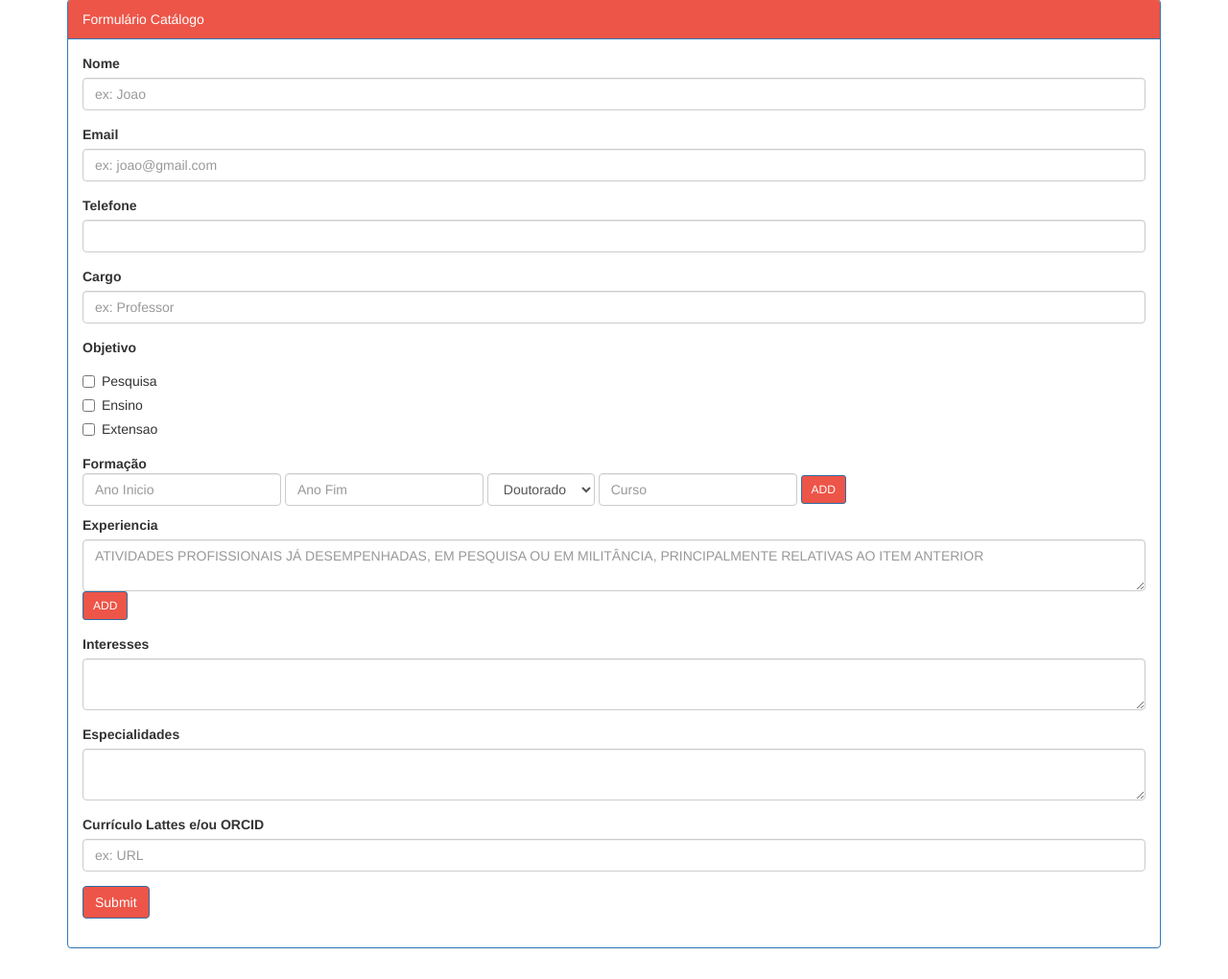
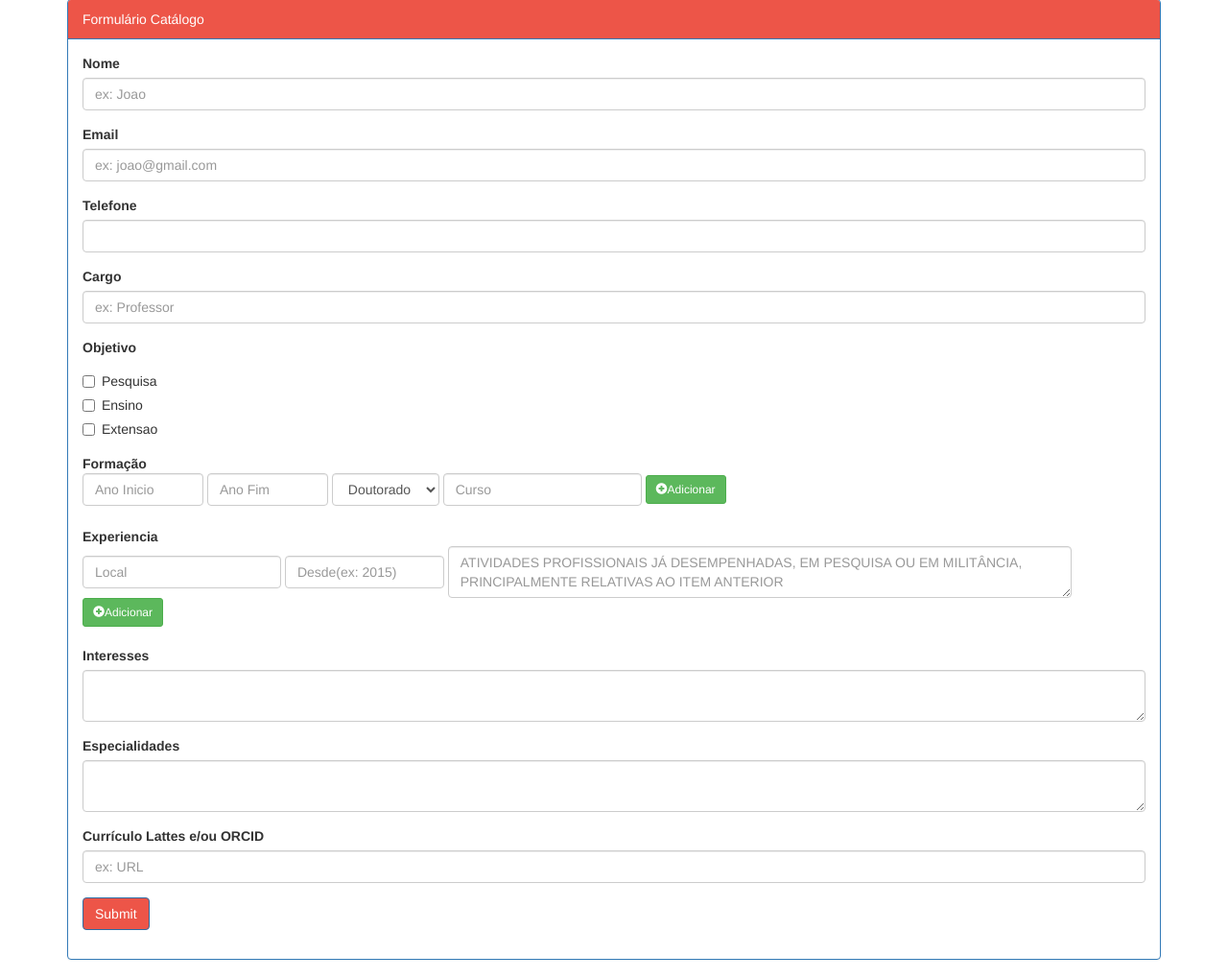
Before and after one commit to ccsa-ufrn/formulario_catalogo, a CodeIgniter app: the page made by application/views/form.php in a window 1280 px wide. Shown: the part 93-1113 px from the top of the page at 96% size. Run offline with CodeIgniter, Linux system fonts and the light colour scheme; some libraries are stand-ins or nearby versions.

Commit message:
finalizado

```diff
--- a/application/views/form.php
+++ b/application/views/form.php
@@ -19,9 +19,19 @@
 
         <script>
         jQuery(function($){
-        $("#inputPhone").mask("(99) 9999-9999");
+        $("#inputPhone").mask("(00) 0000-00009");
         });
         </script>
+				 <script>
+    function somenteNumeros(num) {
+        var er = /[^0-9.]/;
+        er.lastIndex = 0;
+        var campo = num;
+        if (er.test(campo.value)) {
+          campo.value = "";
+        }
+    }
+ </script>
 
 
     </head>
@@ -36,10 +46,10 @@
     </nav>
         <br/>
         <div class="container" >
-            <div class="panel panel-primary" >
+            <div class="panel panel-primary"   >
 
               <div class="panel-heading" style="background-color: #ed5548">Formulário Catálogo</div>
-              <div class="panel-body">
+              <div class="panel-body" >
 
                 <form data-toggle="validator" role="form" method="post" action="receber.php">
 
@@ -69,37 +79,41 @@
                   <div class="form-group"> <!-- campo de Objetivo !-->
                       <label class="control-label">Objetivo</label>
                       <div class="checkbox">
-                        <label><input type="checkbox" name="objetivo[]" value=""> Pesquisa </label>
+                        <label><input type="checkbox" name="objetivo[]" value="Pesquisa"> Pesquisa </label>
                       </div>
                       <div class="checkbox">
-                        <label><input type="checkbox" name="objetivo[]" value=""> Ensino </label>
+                        <label><input type="checkbox" name="objetivo[]" value="Ensino"> Ensino </label>
                       </div>
                       <div class="checkbox">
-                      <label><input type="checkbox" name="objetivo[]" value=""> Extensao </label>
+                      <label><input type="checkbox" name="objetivo[]" value="Extensao"> Extensao </label>
                       </div>
                   </div>
 
 
                   <div class="form-inline" id="formacaoField" > <!-- Formacao field -->
                       <label class="control-label" for="inputFormacao" id="teste">Formação</label><br>
-                      <input class="form-control" data-error="Preencha esse campo." id="inputFormacao"  type="text" required placeholder="Ano Inicio" />
-                      <input class="form-control" data-error="Preencha esse campo." id="inputFormacao1" type="text" required placeholder="Ano Fim" />
+                      <input class="form-control" data-error="Preencha esse campo." id="inputFormacao" onkeyup="somenteNumeros(this)" type="text" required placeholder="Ano Inicio" maxlength="4" size="10" />
+                      <input class="form-control" data-error="Preencha esse campo." id="inputFormacao1" type="text" required placeholder="Ano Fim" maxlength="4" size="10" onkeyup="somenteNumeros(this)" />
                       <select class="form-control" id="inputFormacao2">
                         <option>Doutorado</option>
                         <option>Mestrado</option>
                         <option>Graducao</option>
                       </select>
                        <input class="form-control" data-error="Preencha esse campo." id="inputFormacao3" type="text" required placeholder="Curso" />
-                      <button type="button" class="btn btn-primary btn-sm" id="btn1" onclick="addText()">ADD</button>
-                      <ul id="list"></ul>
+                      <button type="button" class="btn btn-success btn-sm" id="btn1" onclick="addText()">
+                      <span class="glyphicon glyphicon-plus-sign"></span>Adicionar</button>
+                      <ul class="list-group" id="list"></ul>
                       <div class="help-block with-errors"></div>
                   </div>
 
-                   <div class="form-group" id="expField" > <!-- Experiencia field -->
-                      <label class="control-label" for="inputExp" id="teste">Experiencia</label><br>
-                       <textarea class="form-control" data-error="Preencha esse campo." id="inputExp3" type="text" required placeholder="ATIVIDADES PROFISSIONAIS JÁ DESEMPENHADAS, EM PESQUISA OU EM MILITÂNCIA, PRINCIPALMENTE RELATIVAS AO ITEM ANTERIOR"></textarea>
-                      <button type="button" class="btn btn-primary btn-sm" id="btn1" onclick="add()">ADD</button>
-                      <ul id="list1"></ul>
+                   <div class="form-inline" id="expField" > <!-- Experiencia field -->
+                      <label class="control-label" for="inputExpLocal" id="teste">Experiencia</label><br>
+                      <input class="form-control" data-error="Preencha esse campo." id="inputExpLocal" name="inputExpLocal" type="text" required placeholder="Local" />
+                       <input class="form-control" data-error="Preencha esse campo." id="inputExpDesde" name="inputExpDesde" onkeyup="somenteNumeros(this)" type="text" required placeholder="Desde(ex: 2015)" maxlength="4" size="15" />
+                       <textarea class="form-control" data-error="Preencha esse campo." id="inputExp3" type="text" required placeholder="ATIVIDADES PROFISSIONAIS JÁ DESEMPENHADAS, EM PESQUISA OU EM MILITÂNCIA, PRINCIPALMENTE RELATIVAS AO ITEM ANTERIOR" cols="75" ></textarea>
+                      <button type="button" class="btn btn-success btn-sm" id="btn1" onclick="add()">
+                      <span class="glyphicon glyphicon-plus-sign"></span>Adicionar</button>
+                      <ul class="list-group" id="list1"></ul>
                       <div class="help-block with-errors"></div>
                   </div>
 
--- a/application/views/js/add.js
+++ b/application/views/js/add.js
@@ -2,37 +2,54 @@ var row1 = 0;
 function add(){
 
     var input3 = document.getElementById('inputExp3').value;
-    var final =  input3;
+    var input1 = document.getElementById('inputExpLocal').value;
+    var input2 = document.getElementById('inputExpDesde').value;
+    var final = input1 + " desde " + input2 + " Descrição: " + input3;
     if(input3 != "")
     {
 
     var node=document.createElement("li");
+    	node.setAttribute("class", "list-group-item");
     var textnode=document.createTextNode(final);
         node.appendChild(textnode);
         console.log(row1);
-        node.setAttribute("id","contentP"+row1);
+        node.setAttribute("id","linha"+row1);
         node.setAttribute("value", final);
 
     document.getElementById('list1').appendChild(node);
 
-    console.log(document.getElementById('contentP'+row1));
+    console.log(document.getElementById('linha'+row1));
 
+ 	var desde=document.createElement("input");
+        desde.setAttribute("type", "hidden");
+        desde.setAttribute("id", "desde"+row1);
+        desde.setAttribute("name", "desde[]");
+        desde.setAttribute("value", input2)
+     document.getElementById('linha'+row1).appendChild(desde);
+     console.log(document.getElementById('desde'+row1).value);
 
+     var local=document.createElement("input");
+        local.setAttribute("type", "hidden");
+        local.setAttribute("id", "tipo"+row1);
+        local.setAttribute("name", "local[]");
+        local.setAttribute("value", input1)
+     document.getElementById('linha'+row1).appendChild(local);
+     console.log(document.getElementById('tipo'+row1).value);
 
      var curso=document.createElement("input");
         curso.setAttribute("type", "hidden");
         curso.setAttribute("id", "descricao"+row1);
         curso.setAttribute("value", input3)
         curso.setAttribute("name", "descricao[]");
-     document.getElementById('contentP'+row1).appendChild(curso);
+     document.getElementById('linha'+row1).appendChild(curso);
      console.log(document.getElementById('descricao'+row1).value);
 
     var removeTask = document.createElement('input');
         removeTask.setAttribute('type', 'button');
         removeTask.setAttribute("value", "Remove");
-        removeTask.setAttribute("class", "btn btn-primary btn-sm");
+        removeTask.setAttribute("class", "btn btn-danger btn-sm");
         removeTask.setAttribute("id", "removeButton1");
-        removeTask.setAttribute("onClick", "deleterow("+ row1 +");");
+        removeTask.setAttribute("onClick", "deleterow1("+ row1 +");");
 
     node.appendChild(removeTask);
         row1++;
@@ -43,3 +60,7 @@ function add(){
     }
 
 }
+function deleterow1(ID)
+{
+    document.getElementById('linha'+ID).remove();
+}
--- a/application/views/js/app.js
+++ b/application/views/js/app.js
@@ -9,6 +9,7 @@ function addText(){
     {
 
     var node=document.createElement("li");
+    	node.setAttribute("class", "list-group-item");
     var textnode=document.createTextNode(final);
         node.appendChild(textnode);
         console.log(row);
@@ -22,7 +23,7 @@ function addText(){
     var dataInicio=document.createElement("input");
         dataInicio.setAttribute("type", "hidden");
         dataInicio.setAttribute("id", "dataInicio"+row);
-        dataInicio.setAttribute("name", "dataInicio");
+        dataInicio.setAttribute("name", "dataInicio[]");
         dataInicio.setAttribute("value", input)
      document.getElementById('contentP'+row).appendChild(dataInicio);
      console.log(document.getElementById('dataInicio'+row).value);
@@ -30,7 +31,7 @@ function addText(){
      var dataFim=document.createElement("input");
         dataFim.setAttribute("type", "hidden");
         dataFim.setAttribute("id", "dataFim"+row);
-        dataFim.setAttribute("name", "dataFim");
+        dataFim.setAttribute("name", "dataFim[]");
         dataFim.setAttribute("value", input1)
      document.getElementById('contentP'+row).appendChild(dataFim);
      console.log(document.getElementById('dataFim'+row).value);
@@ -38,7 +39,7 @@ function addText(){
      var tipo=document.createElement("input");
         tipo.setAttribute("type", "hidden");
         tipo.setAttribute("id", "tipo"+row);
-        tipo.setAttribute("name", "tipo");
+        tipo.setAttribute("name", "tipo[]");
         tipo.setAttribute("value", input2)
      document.getElementById('contentP'+row).appendChild(tipo);
      console.log(document.getElementById('tipo'+row).value);
@@ -53,8 +54,8 @@ function addText(){
 
     var removeTask = document.createElement('input');
         removeTask.setAttribute('type', 'button');
-        removeTask.setAttribute("value", "Remove");
-        removeTask.setAttribute("class", "btn btn-primary btn-sm");
+        removeTask.setAttribute("value", "Remover");
+        removeTask.setAttribute("class", "btn btn-danger btn-sm");
         removeTask.setAttribute("id", "removeButton");
         removeTask.setAttribute("onClick", "deleterow("+ row +");");
 
--- a/application/views/style.css
+++ b/application/views/style.css
@@ -2,15 +2,14 @@ body{
 	background-color: white;
 }
 #removeButton{
-	margin-left: 50px;
-	background-color: red;
+	float: right;
+
 }
-p{
+#removeButton1{
+	float: right;
+}
+li{
 	font-size: 20px;
 	font-weight: bold;
 	font-family: "Times New Roman", Times, serif;
 }
-
-#btn1{
-	background-color: #ed5548;
-}
```
Also changed, not shown: application/views/receber.php (+44 -19 lines).
